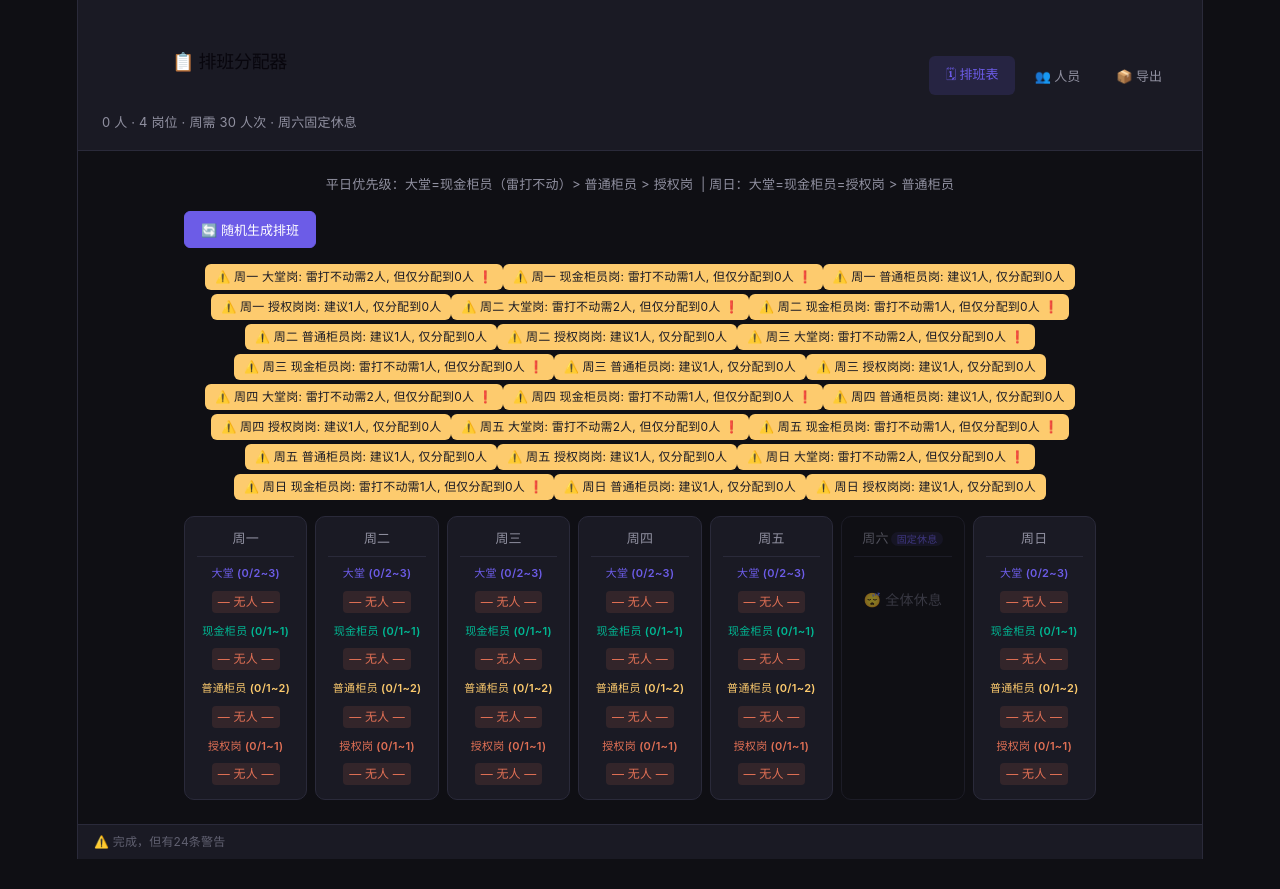
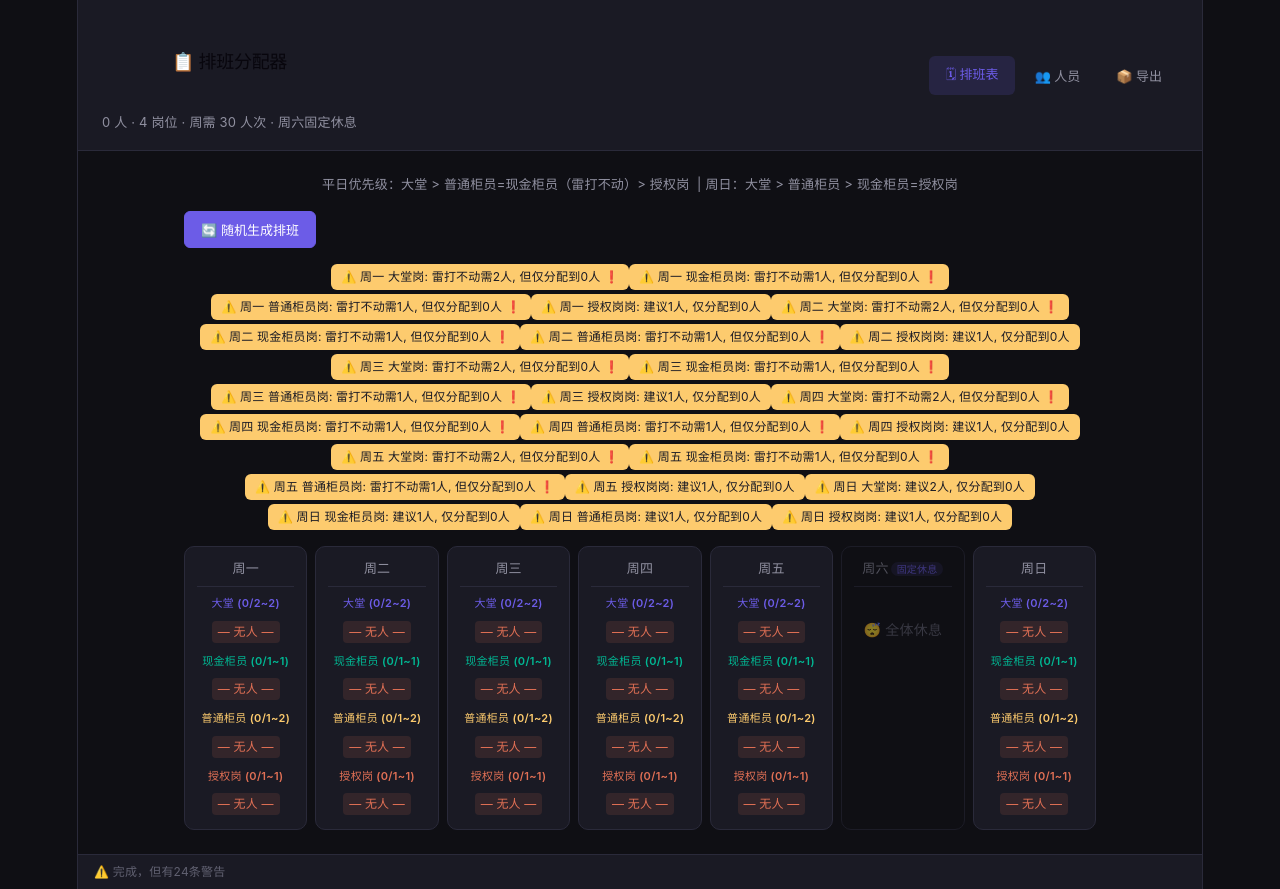
Before and after one commit to KaeyoungLIAN/workday_allocation, a React (Vite) app: page / in a window 1280 px wide. Before the commit the page ends 859 px from the top, so only its background shows below. Built offline with nearby package versions, Linux system fonts and the light colour scheme.

Commit message:
fix: 大堂固定2人 + 更新优先级规则
- 大堂: minStaff=maxStaff=2（固定2人）
- 平日: 大堂 > 普通柜员=现金柜员(雷打不动) > 授权
- 周日: 大堂 > 普通柜员 > 现金柜员=授权

```diff
--- a/src/App.jsx
+++ b/src/App.jsx
@@ -97,8 +97,8 @@ function ScheduleView({ schedule, warnings, onGenerate }) {
   return (
     <div>
       <p style={{ fontSize: 13, color: "var(--text-secondary)", marginBottom: 8 }}>
-        <strong>平日优先级：</strong>大堂=现金柜员（雷打不动）&gt; 普通柜员 &gt; 授权岗 &nbsp;|&nbsp;
-        <strong>周日：</strong>大堂=现金柜员=授权岗 &gt; 普通柜员
+        <strong>平日优先级：</strong>大堂 &gt; 普通柜员=现金柜员（雷打不动）&gt; 授权岗 &nbsp;|&nbsp;
+        <strong>周日：</strong>大堂 &gt; 普通柜员 &gt; 现金柜员=授权岗
       </p>
       <div className="btn-row">
         <button className="btn btn-primary" onClick={onGenerate}>🔄 随机生成排班</button>
--- a/src/scheduler.js
+++ b/src/scheduler.js
@@ -2,26 +2,27 @@ const DAY_NAMES = ["周一", "周二", "周三", "周四", "周五", "周六", "
 
 /** 固定 4 个岗位（不可变） */
 export const FIXED_POSITIONS = [
-  { id: "pos_dt", name: "大堂", minStaff: 2, maxStaff: 3 },
+  { id: "pos_dt", name: "大堂", minStaff: 2, maxStaff: 2 },
   { id: "pos_xj", name: "现金柜员", minStaff: 1, maxStaff: 1 },
   { id: "pos_pt", name: "普通柜员", minStaff: 1, maxStaff: 2 },
   { id: "pos_sq", name: "授权岗", minStaff: 1, maxStaff: 1 },
 ];
 
-/** 雷打不动岗位（平日必须满 minStaff） */
-const ESSENTIAL_IDS = new Set(["pos_dt", "pos_xj"]);
-
 /**
  * 岗位的全局优先级（数字越小越优先）。
- * 注意：这里是"全局"优先级，决定先处理哪个岗位。
- * 同岗位内的人员选择由 per-worker priority 决定。
+ * 决定先处理哪个岗位。同岗位内的人员选择由 per-worker priority 决定。
  */
 function getGlobalPriority(posId, day) {
-  const isWeekend = day === 6; // 周日
-  const weekday = { pos_dt: 1, pos_xj: 1, pos_pt: 2, pos_sq: 3 };
-  const weekend = { pos_dt: 1, pos_xj: 1, pos_sq: 1, pos_pt: 2 };
+  const isWeekend = day === 6;
+  // 平日：大堂(1) > 普通柜员=现金柜员(2) > 授权(3)
+  const weekday = { pos_dt: 1, pos_pt: 2, pos_xj: 2, pos_sq: 3 };
+  // 周末：大堂(1) > 普通柜员(2) > 现金柜员=授权(3)
+  const weekend = { pos_dt: 1, pos_pt: 2, pos_xj: 3, pos_sq: 3 };
   return isWeekend ? (weekend[posId] ?? 9) : (weekday[posId] ?? 9);
 }
+
+/** 平日雷打不动岗位（必须满 minStaff） */
+const ESSENTIAL_WEEKDAY = new Set(["pos_dt", "pos_pt", "pos_xj"]);
 
 /**
  * Generate a schedule for one week.
@@ -77,15 +78,16 @@ export function generateSchedule(config) {
 
 /**
  * 检查排班是否满足最低要求。
- * 雷打不动岗位（大堂、现金柜员）未满 minStaff 时报警。
+ * 平日雷打不动岗位（大堂、普通柜员、现金柜员）未满 minStaff 时报警。
  */
 export function validateSchedule(config, schedule) {
   const warnings = [];
   for (let day = 0; day < 7; day++) {
-    if (day === 5) continue; // 周六不检查
+    if (day === 5) continue;
+    const isWeekend = day === 6;
     for (const pos of FIXED_POSITIONS) {
       const assigned = schedule[day]?.[pos.id]?.length || 0;
-      const isEssential = ESSENTIAL_IDS.has(pos.id);
+      const isEssential = !isWeekend && ESSENTIAL_WEEKDAY.has(pos.id);
       const minOk = assigned >= pos.minStaff;
 
       if (!minOk && isEssential) {
```
